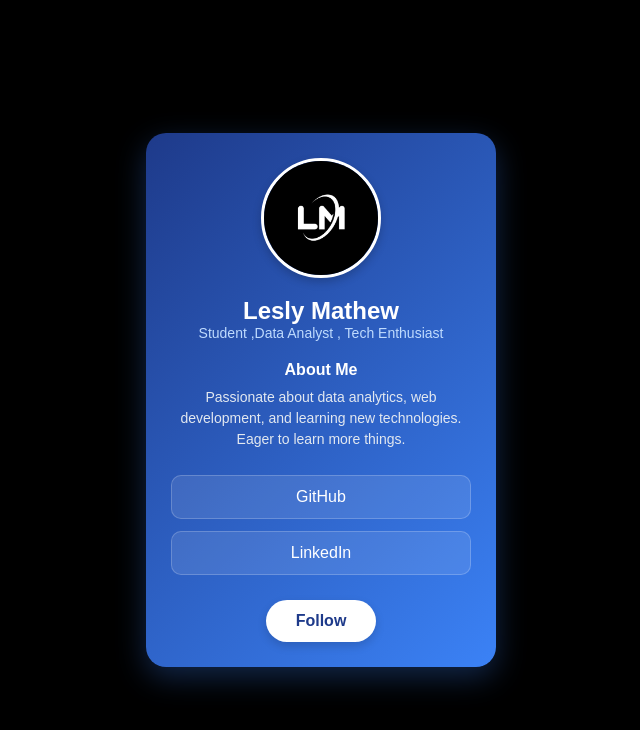
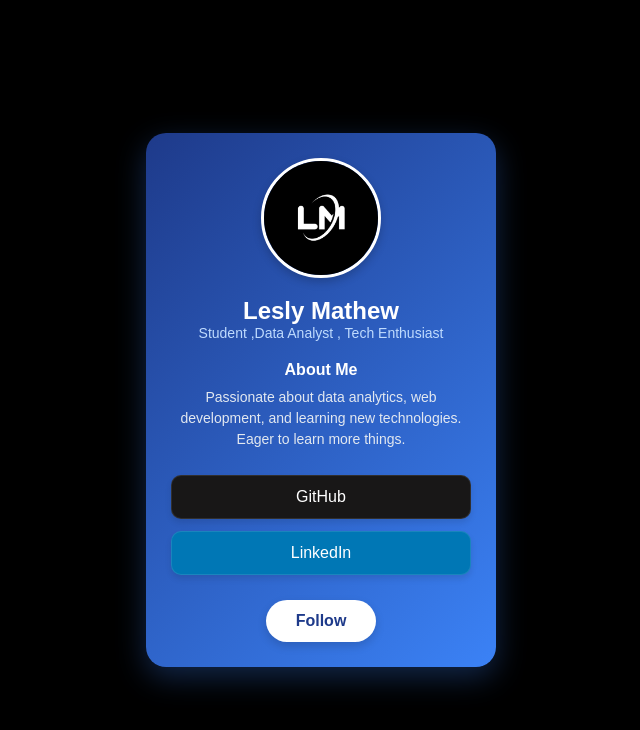
Before and after one commit to Leslythomasmathew/media-card, a plain HTML site: page index.html in a window 1280 px wide. Shown: the whole page, without its empty margins (319-959 px from the left). Drawn offline with Linux system fonts and the light colour scheme.

Commit message:
Set GitHub button to black and LinkedIn button to dark blue

```diff
--- a/index.html
+++ b/index.html
@@ -75,17 +75,33 @@ h2 {
 .links a {
     text-decoration: none;
     color: white;
-    background: rgba(255, 255, 255, 0.1);
-    border: 1px solid rgba(255, 255, 255, 0.2);
     padding: 12px;
     border-radius: 10px;
     transition: all 0.3s ease;
     font-weight: 500;
+    box-shadow: 0 4px 6px rgba(0, 0, 0, 0.1);
 }
 
-.links a:hover {
-    background: rgba(255, 255, 255, 0.2);
+.links a.github-btn {
+    background: #181717;
+    border: 1px solid rgba(255, 255, 255, 0.1);
+}
+
+.links a.github-btn:hover {
+    background: #2f2f2f;
     transform: translateY(-2px);
+    box-shadow: 0 6px 12px rgba(0, 0, 0, 0.2);
+}
+
+.links a.linkedin-btn {
+    background: #0077b5;
+    border: 1px solid rgba(255, 255, 255, 0.1);
+}
+
+.links a.linkedin-btn:hover {
+    background: #005f8d;
+    transform: translateY(-2px);
+    box-shadow: 0 6px 12px rgba(0, 0, 0, 0.2);
 }
 
 .follow-btn {
@@ -127,8 +143,8 @@ h2 {
         </div>
 
         <div class="links">
-            <a href="https://github.com/Leslythomasmathew" target="_blank">GitHub</a>
-            <a href="https://www.linkedin.com/in/lesly-mathew-149898327" target="_blank">LinkedIn</a>
+            <a href="https://github.com/Leslythomasmathew" class="github-btn" target="_blank">GitHub</a>
+            <a href="https://www.linkedin.com/in/lesly-mathew-149898327" class="linkedin-btn" target="_blank">LinkedIn</a>
         </div>
 
         <button class="follow-btn">Follow</button>
```
